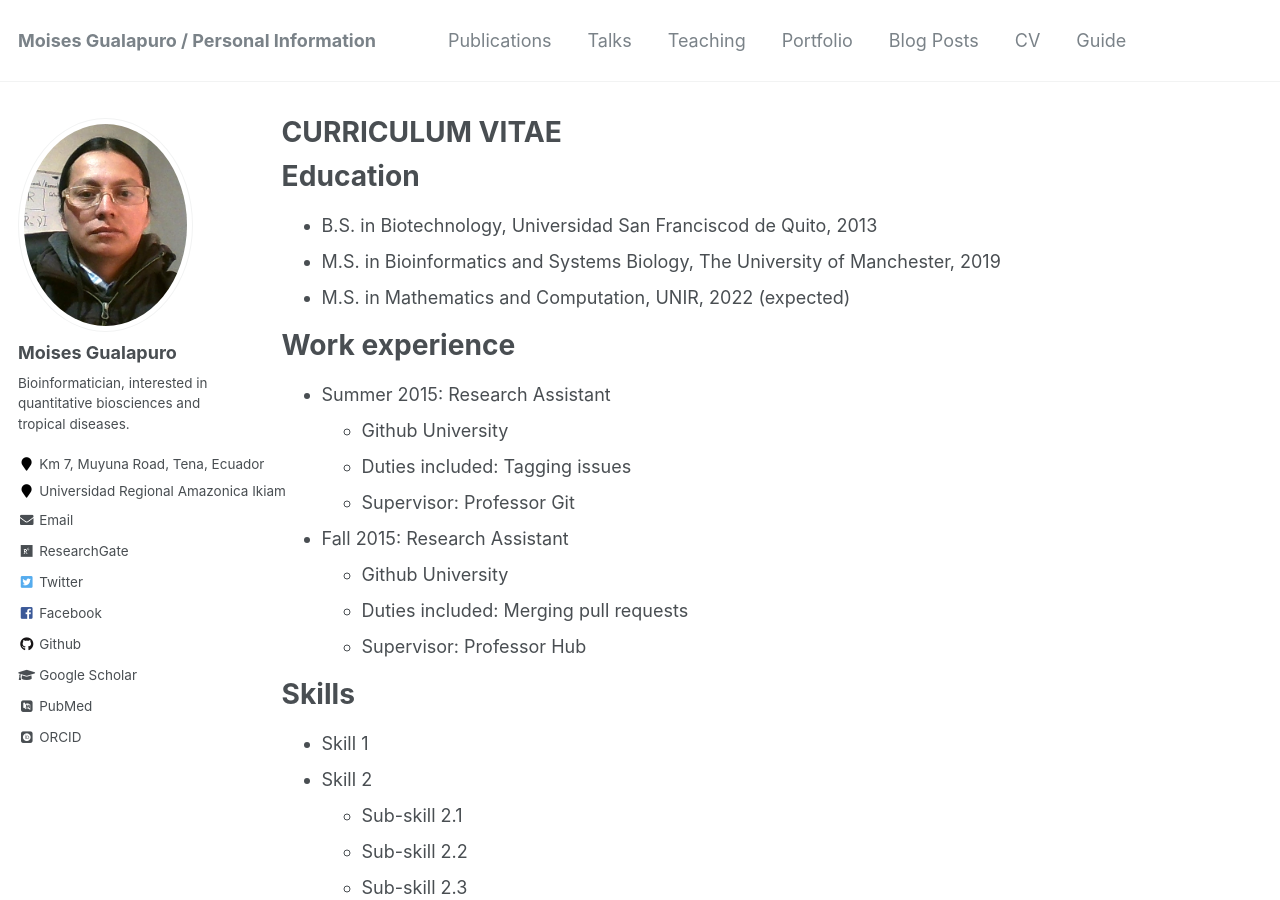
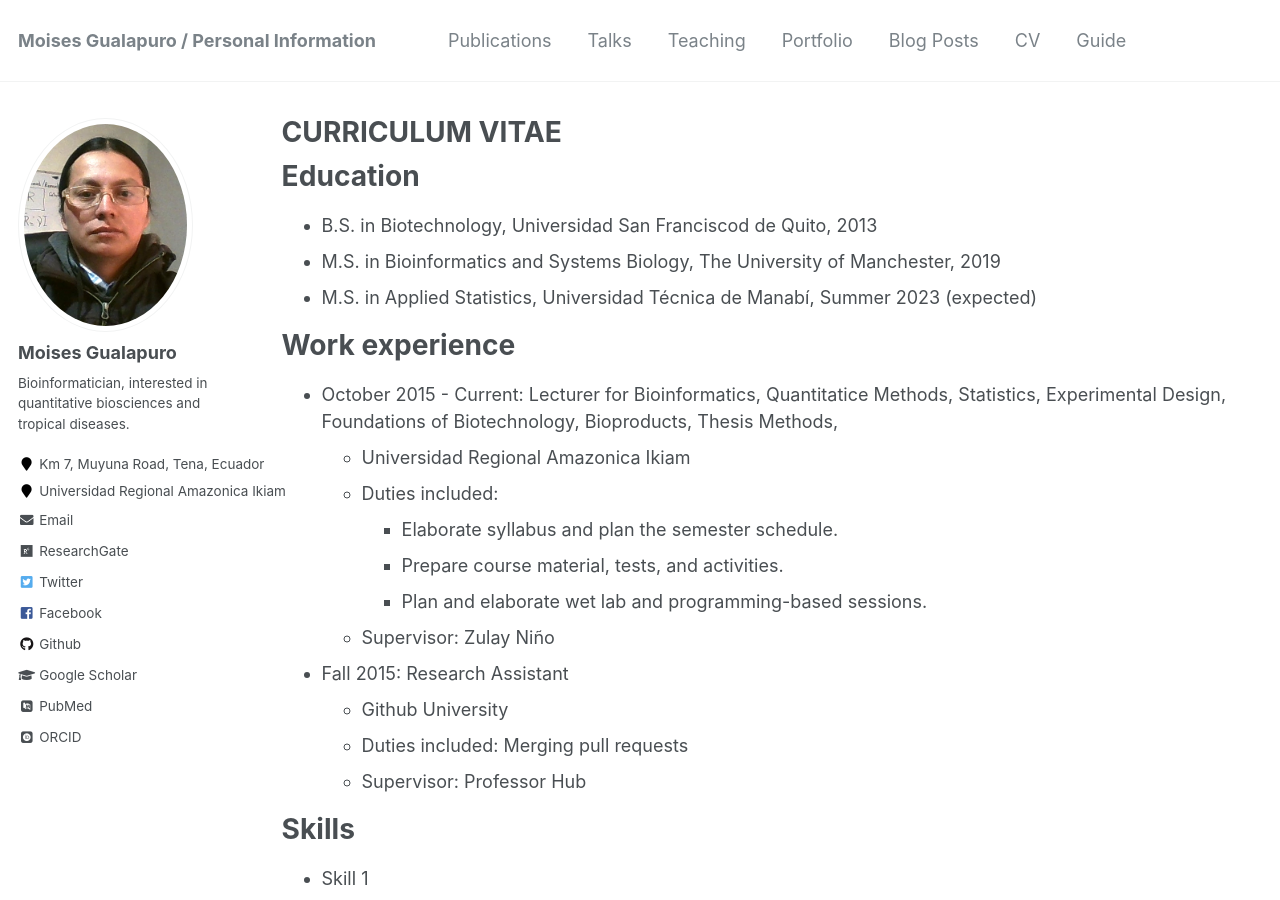
Before and after one commit to gualapuromoises/MoisesGualapuro, a Jekyll site: the page built from _pages/cv.md, in a window 1280 px wide and 900 px high. Built offline with Jekyll 4.4.1, drawn with Linux system fonts in a browser that asks for light colours; some web fonts are replaced.

Commit message:
Update cv.md

```diff
--- a/_pages/cv.md
+++ b/_pages/cv.md
@@ -13,14 +13,17 @@ Education
 ======
 * B.S. in Biotechnology, Universidad San Franciscod de Quito, 2013
 * M.S. in Bioinformatics and Systems Biology, The University of Manchester, 2019
-* M.S. in Mathematics and Computation, UNIR, 2022 (expected)
+* M.S. in Applied Statistics, Universidad Técnica de Manabí, Summer 2023 (expected)
 
 Work experience
 ======
-* Summer 2015: Research Assistant
-  * Github University
-  * Duties included: Tagging issues
-  * Supervisor: Professor Git
+* October 2015 - Current: Lecturer for Bioinformatics, Quantitatice Methods, Statistics, Experimental Design, Foundations of Biotechnology, Bioproducts, Thesis Methods,
+  * Universidad Regional Amazonica Ikiam
+  * Duties included:
+    * Elaborate syllabus and plan the semester schedule.
+    * Prepare course material, tests, and activities.
+    * Plan and elaborate wet lab and programming-based sessions.
+  * Supervisor: Zulay Niño
 
 * Fall 2015: Research Assistant
   * Github University
```
